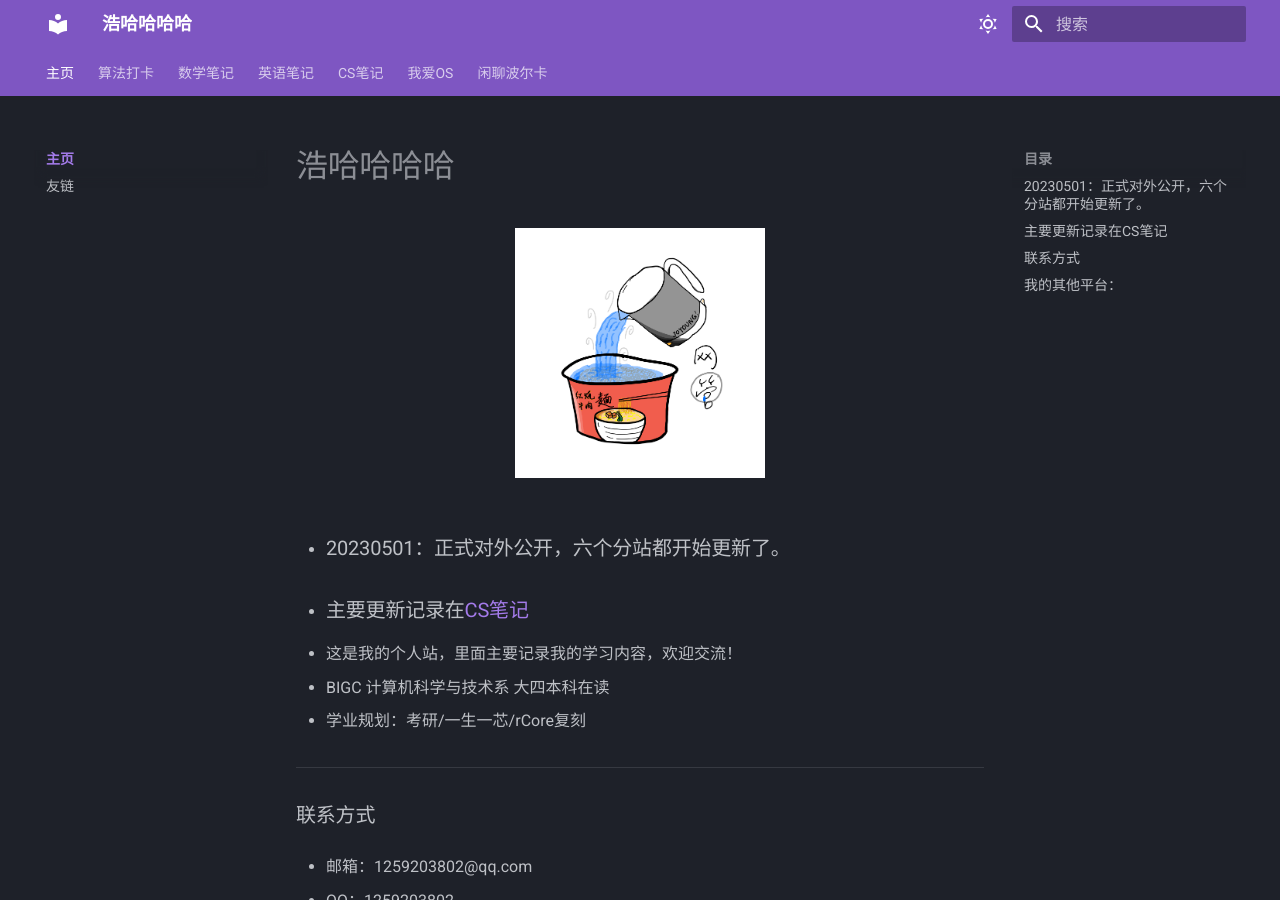
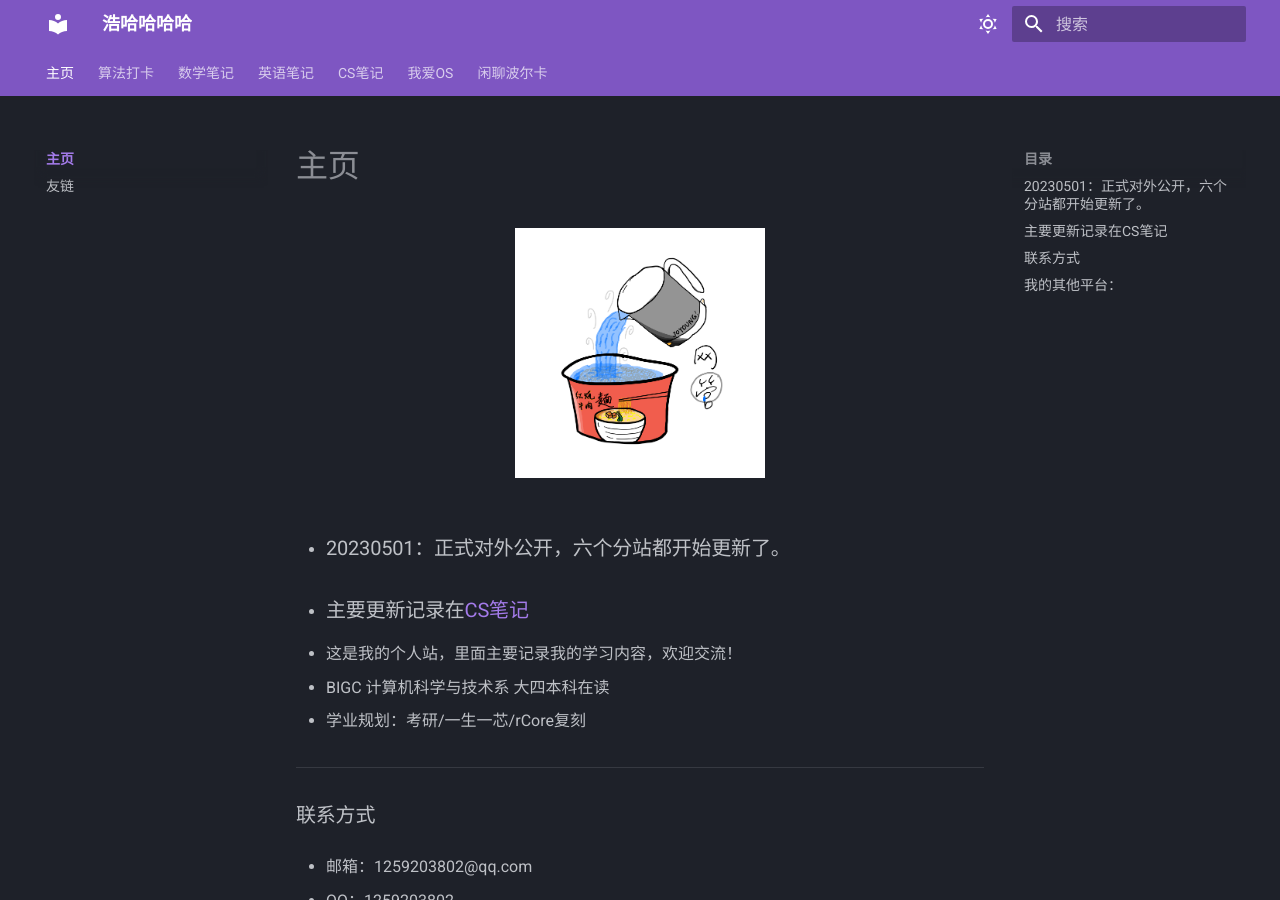
Before and after one commit to Haohahahaha/HomePage, an MkDocs documentation site: the page built from docs/index.md, in a window 1280 px wide and 900 px high. Built offline with MkDocs 1.6.1 and Material for MkDocs 9.7.7, drawn with Linux system fonts in a browser that asks for light colours.

Commit message:
2023-11-05_21:08:11 update

```diff
--- a/docs/index.md
+++ b/docs/index.md
@@ -1,4 +1,4 @@
-# 浩哈哈哈哈
+# 主页
 
 <div align="center">
 	<img src="./pic/haohaha.PNG" width="250px">
```
